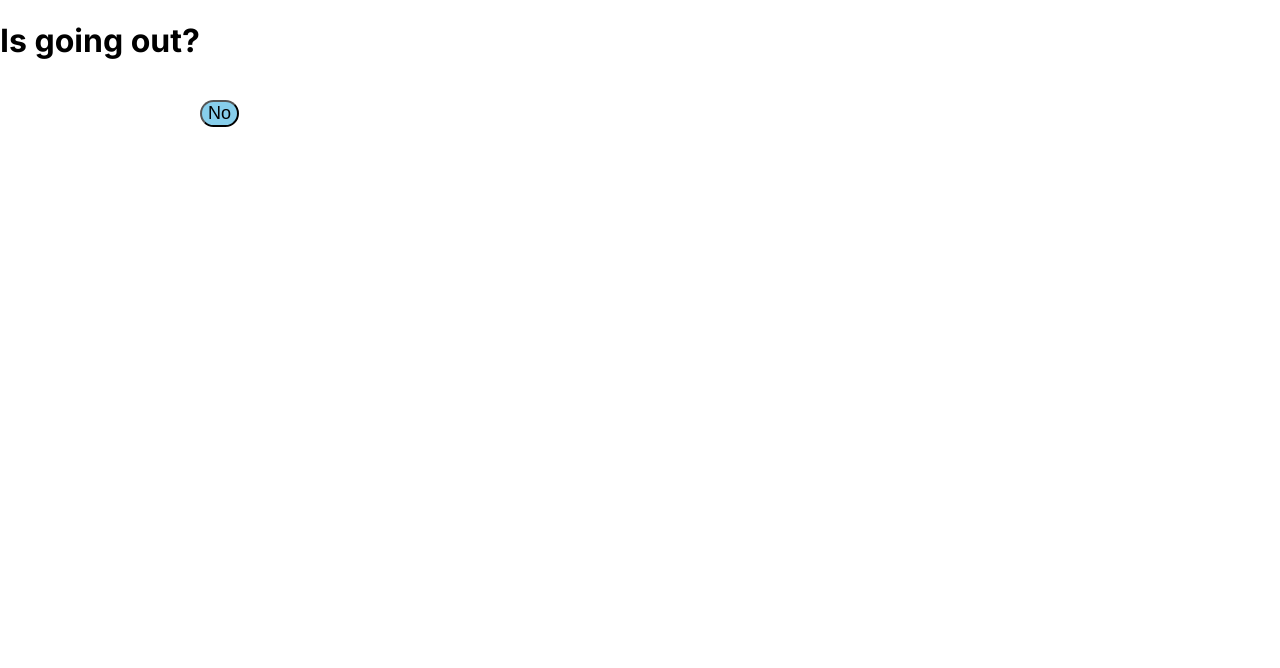
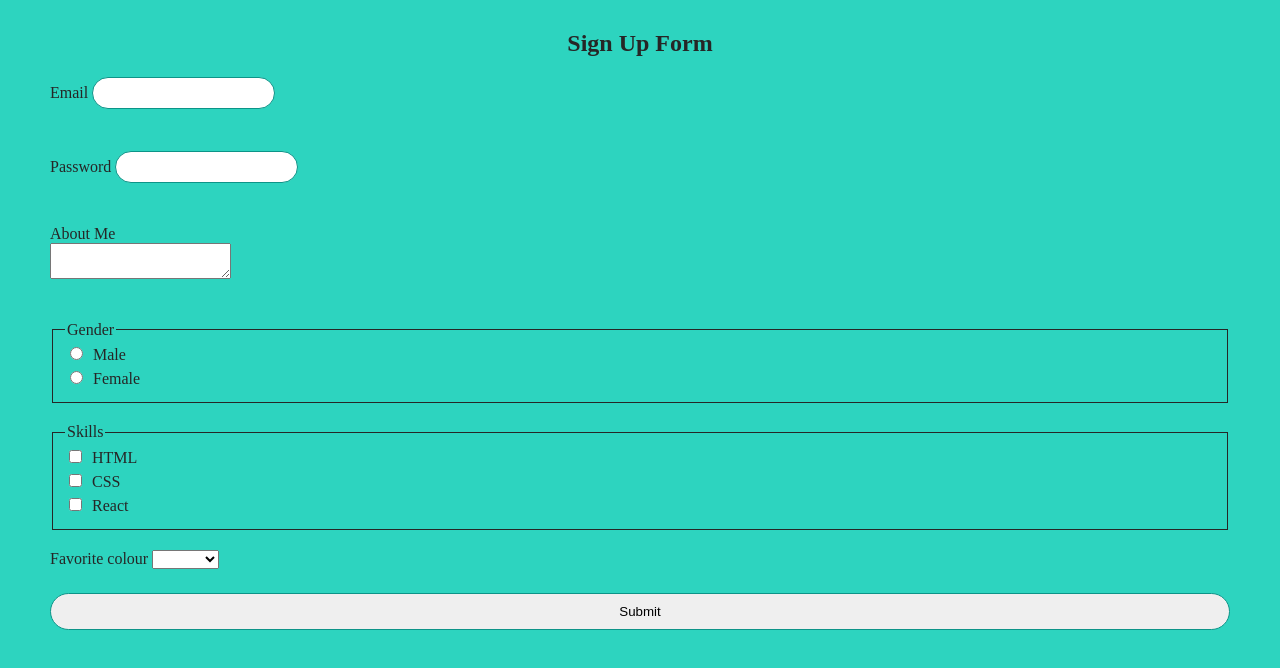
Before and after one commit to mariasussan-ops/git-react-playground, a React (Vite) app: page / in a window 1280 px wide. Shown: the top 668 px of the page. Built offline with nearby package versions, Linux system fonts and the light colour scheme.

Commit message:
simple form

```diff
--- a/src/App.jsx
+++ b/src/App.jsx
@@ -4,23 +4,71 @@ import React from "react"
 
 export default function App() {
 
-    const [isGoingOut, setIsGoingOut]= React.useState(false);
 
 
-    function ansButton(){
+    function signUp(formData){
 
-        setIsGoingOut(prevCheck => !prevCheck);
+        const email     =   formData.get("emailId");
+        const password  =   formData.get("password");
+        const aboutMe   =   formData.get("aboutMe");
+        const gender    =   formData.get("gender");
+        const skills    =   formData.getAll("skills");
+        const favColor  =   formData.get("favColor");
 
+        console.log(favColor);
     }
     return(
 
-        <main className ="container">
-            <h1>Is going out?</h1>
-            <div className ="counter">
-                <button onClick={ansButton}>{isGoingOut? "Yes":"No"}</button>
-            </div>
+        <section>
+            <form action={signUp}>
 
+                <h1>Sign Up Form</h1>
+                <label>
+                  Email <input type="email" id="emailId" name="emailId"/>
+                </label><br/>
+                <label>
+                   Password <input type="password" id="password" name="password"/>
+                </label><br/>
+                <label>
+                   About Me<br/>
+                <textarea id="aboutMe" name="aboutMe"></textarea>
+                </label><br/>
+                <fieldset>
+                    <legend>Gender</legend>
+                 <label>
+                    <input type="radio" name="gender" value="Male"/>Male
+                </label>
+                <label>
+                    <input type="radio" name="gender" value="Female"/>Female
+                </label>
+                </fieldset>
+                <fieldset>
+                    <legend>Skills</legend>
+                 <label>
+                    <input type="checkbox" name="skills" value="HTML" />HTML
+                </label>
+                <label>
+                    <input type="checkbox" name="skills" value="CSS"/>CSS
+                </label>
+                <label>
+                    <input type="checkbox" name="skills" value="React"/>React
+                </label>
+                </fieldset>
+                <label>
+                 Favorite colour   <select id="favColor" name="favColor" >
+                        <option value="" ></option>
+                        <option value="red">Red</option>
+                        <option value="orange">Orange</option>
+                        <option value="yellow">Yellow</option>
+                        <option value="green">Green</option>
+                        <option value="blue">Blue</option>
+                        <option value="indigo">Indigo</option>
+                        <option value="violet">Violet</option>
+                    </select>
+                </label>
+                <button>Submit</button>
+            </form>
 
-        </main>
+        </section>
     )
 }
--- a/src/index.css
+++ b/src/index.css
@@ -1,31 +1,62 @@
-html, body {
-    margin: 0;
+* {
+    box-sizing: border-box;
 }
 
 body {
-    font-family: Inter;
+    margin: 0;
+    padding: 10px;
+    background-color: #2DD4BF;
+    color: #262626;
 }
 
-.container {
-    display: flex;
-    padding: auto;
-    margin: auto;
+h1 {
+    text-align: center;
 }
 
-.counter{
+form {
+    padding-inline: 40px;
+    display: flex;
+    flex-direction: column;
+}
 
+label {
+    margin-bottom: 4px;
+}
+
+input[type="email"], input[type="password"] {
+    border-radius: 100px;
+    border: 1px solid #0D9488;
+    height: 2rem;
+    text-indent: 10px;
+    margin-bottom: 20px;
+}
+
+textarea {
+    margin-bottom: 20px;
+}
+
+input[type="checkbox"], input[type="radio"] {
+    margin-right: 10px;
+}
+
+fieldset {
+    border: 1px solid #262626;
+    margin-bottom: 20px;
     display: flex;
-    align-items: flex-end;
-    align-self: center;
-    margin-top: 100px;
+    flex-direction: column;
+}
 
+button {
+    border-radius: 100px;
+    border: 1px solid #0D9488;
+    padding: 10px 30px;
+    cursor: pointer;
+    margin-top: 20px;
+    transition: all 0.1s ease-in-out;
+}
 
+button:hover {
+    background-color: #115E59;
+    border-color: #042F2E;
+    color: white;
 }
-button{
-    text-align: center;
-    font-size: large;
-    color: #000;
-    background-color: skyblue;
-    border-radius: 30px;
-
-}
```
